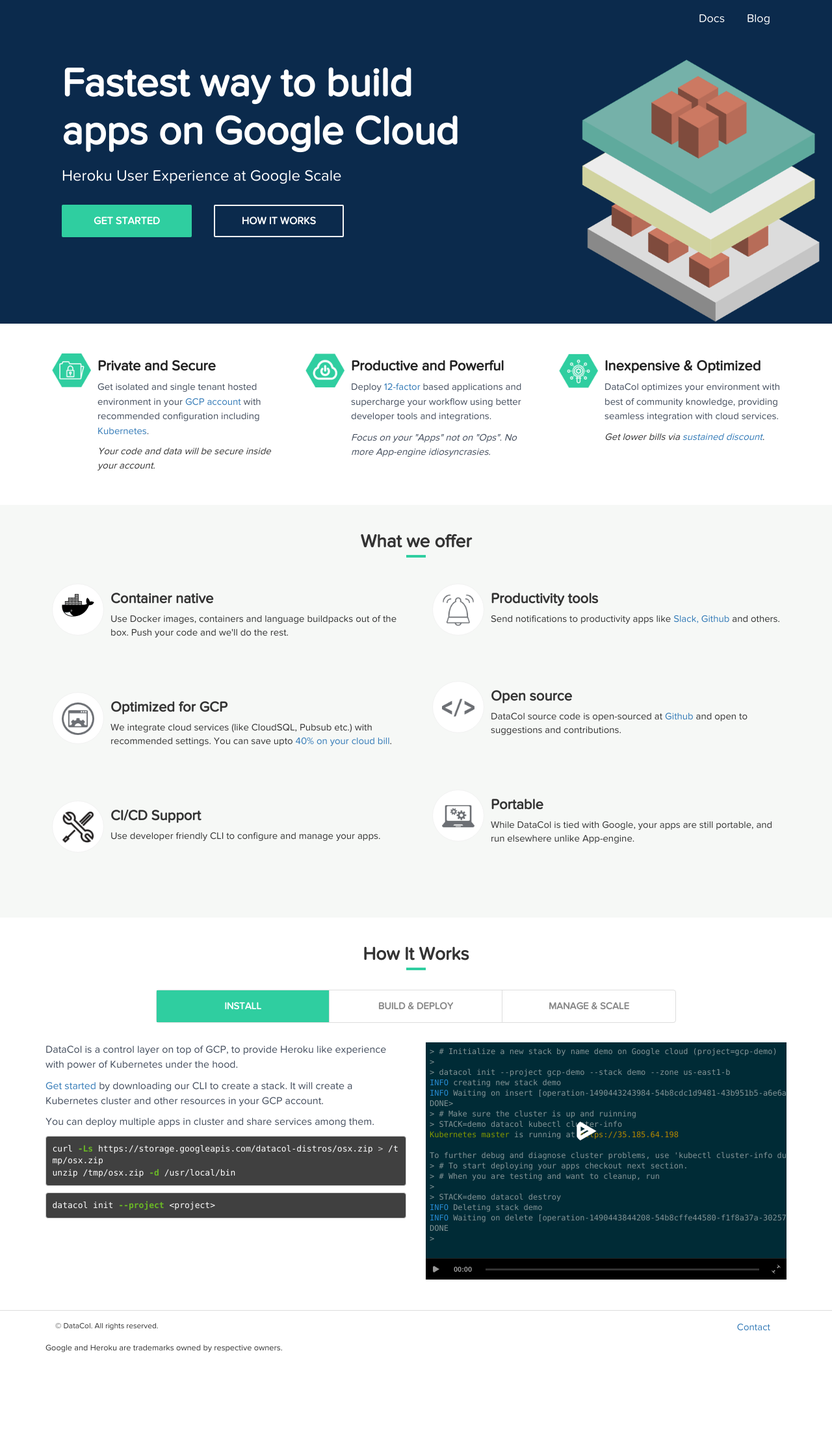
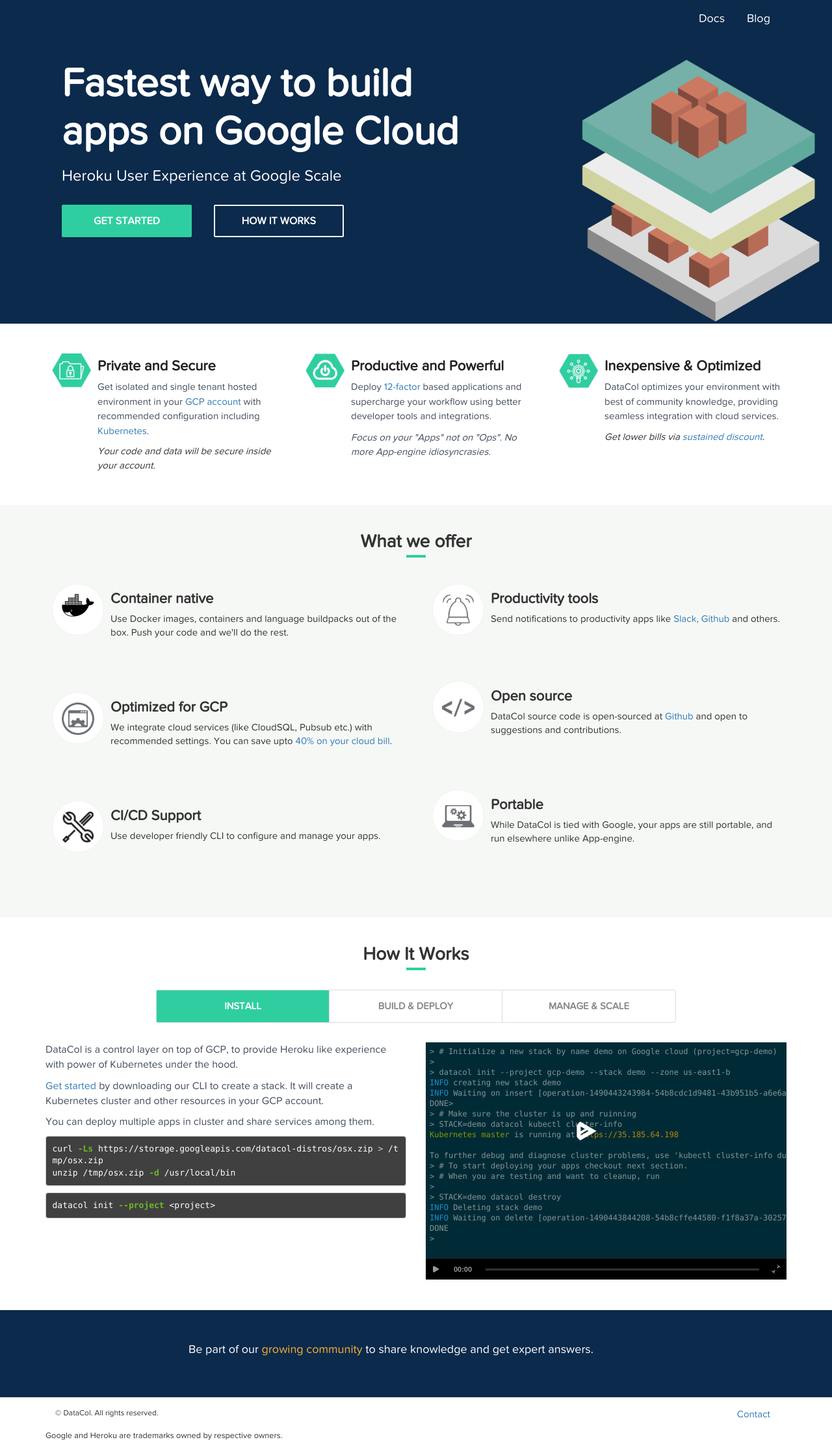
Before and after one commit to datacol-io/datacol-io.github.io, a Jekyll site: the page built from index.html, in a window 1280 px wide. Shown: the whole page at 65% size. Built offline with Jekyll 4.4.1, drawn with Linux system fonts in a browser that asks for light colours; comment, search, counter and statistics services are not loaded; before the commit the page ends 2084 px from its top, so only the background shows below that.

Commit message:
slack footer

```diff
--- a/css/main.scss
+++ b/css/main.scss
@@ -544,3 +544,32 @@ body {
   margin-top: 100px;
   text-align: center;
 }
+
+.signup-wraper {
+  width: 100%;
+  background-color: #0b2a4c;
+  padding: 30px 40px 50px 40px;
+  z-index: 2;
+}
+.signup-wraper .box {
+  max-width: 700px;
+  margin: 0 auto;
+  a {
+    color: #f6b036;
+  }
+}
+
+.signup-email-wraper::after,
+.signup-email-wraper::before {
+  content: '';
+  display: table;
+}
+.signup-email-wraper::after {
+  clear: both;
+}
+
+.signup-wraper h2 {
+  color: #fff;
+  font-size: 18px;
+  margin-bottom: 15px;
+}
--- a/index.html
+++ b/index.html
@@ -264,3 +264,9 @@ hello World
     </div>
   </div>
 </div>
+
+<div class="signup-wraper" id="signup">
+  <div class="box">
+  	<h2> Be part of our <a href="https://slackpass.io/datacol" target="_blank"> growing community</a> to share knowledge and get expert answers. </h2>
+  </div>
+</div>
```
